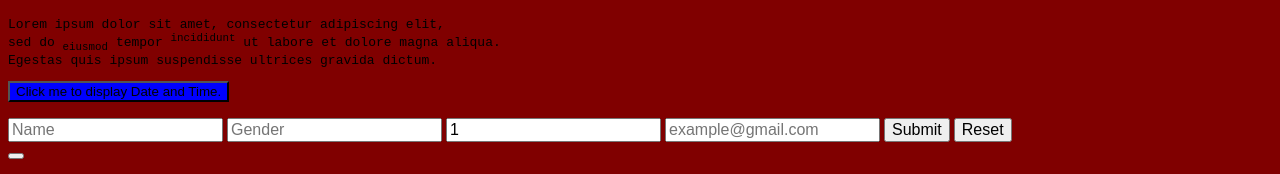
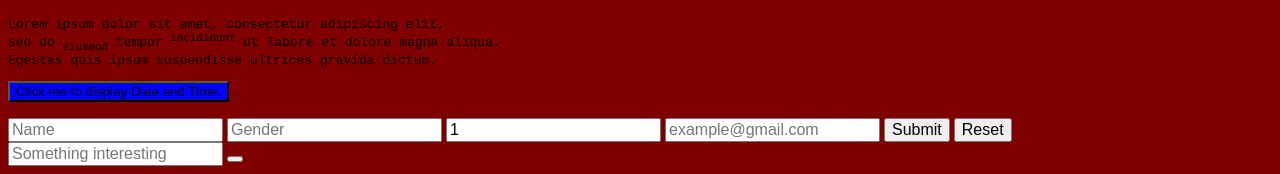
Before and after one commit to Pious486/Introduction, a plain HTML site: page index.html in a window 1280 px wide. Shown: the part 829-1003 px from the top of the page. Drawn offline with Linux system fonts and the light colour scheme.

Commit message:
Update index.html

```diff
--- a/index.html
+++ b/index.html
@@ -38,6 +38,9 @@ Click me to display Date and Time.</button>
    <input type="submit" style="font-size:16px;" value="Submit"/>
    <input type="reset" style="font-size:16px;" value="Reset"/>
   </form>
+  <form>
+      <input type="text" style="font-size:16px;" placeholder="Something interesting"
+  </form>
   <button type=
 
 </body>
```
